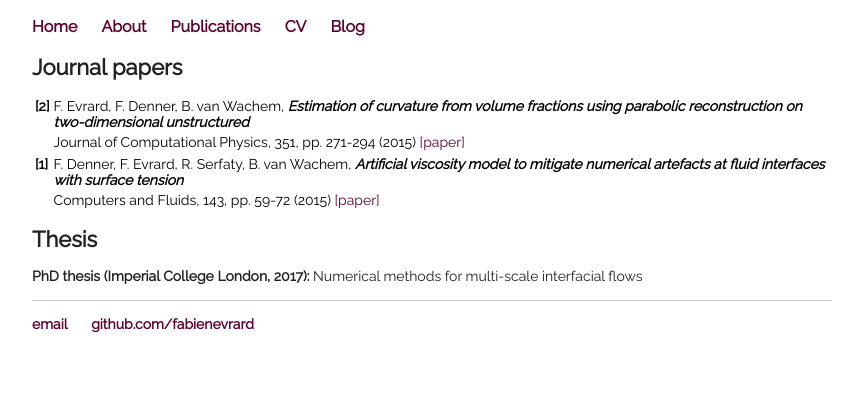
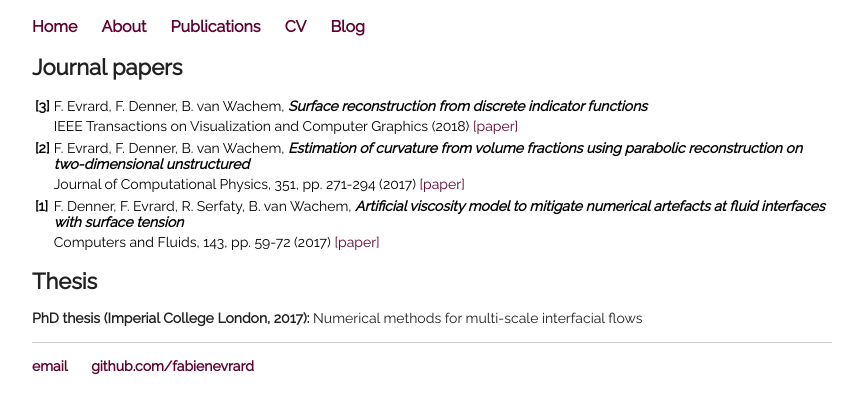
Before and after one commit to fabienevrard/fabienevrard.github.io, a Jekyll site: the page built from publications/index.html, in a window 1280 px wide. Shown: the top 414 px of the page, without its empty margins (208-1071 px from the left). Built offline with Jekyll 4.4.1, drawn with Linux system fonts in a browser that asks for light colours.

Commit message:
Update index.html

```diff
--- a/publications/index.html
+++ b/publications/index.html
@@ -6,14 +6,23 @@ title: Publications
 	<h1>Journal papers</h1>
 
 	 <table style="width:100%; vertical-align: top; text-align: left;">
-		  <tr>
+		 <tr>
+			 <td><b>[3]</b></td>
+			 <td>F. Evrard, F. Denner, B. van Wachem, <i><b>Surface reconstruction from discrete indicator functions</b></i></td>
+		 </tr>
+		 <tr>
+			 <td></td>
+			 <td>IEEE Transactions on Visualization and Computer Graphics (2018) <a href="https://doi.org/10.1109/TVCG.2018.2809751">[paper]</a></td>
+		 </tr>
+		 <tr></tr>
+		 <tr>
 			 <td><b>[2]</b></td>
 			 <td>F. Evrard, F. Denner, B. van Wachem, <i><b>Estimation of curvature from
 volume fractions using parabolic reconstruction on two-dimensional unstructured</b></i></td>
 		 </tr>
 		 <tr>
 			 <td></td>
-			 <td>Journal of Computational Physics, 351, pp. 271-294 (2015) <a href="https://doi.org/10.1016/j.jcp.2017.09.034">[paper]</a></td>
+			 <td>Journal of Computational Physics, 351, pp. 271-294 (2017) <a href="https://doi.org/10.1016/j.jcp.2017.09.034">[paper]</a></td>
 		 </tr>
 		 <tr></tr>
 		 <tr>
@@ -22,7 +31,7 @@ volume fractions using parabolic reconstruction on two-dimensional unstructured<
 		 </tr>
 		 <tr>
 			 <td></td>
-			 <td>Computers and Fluids, 143, pp. 59-72 (2015) <a href="https://doi.org/10.1016/j.compfluid.2016.11.006">[paper]</a></td>
+			 <td>Computers and Fluids, 143, pp. 59-72 (2017) <a href="https://doi.org/10.1016/j.compfluid.2016.11.006">[paper]</a></td>
 		 </tr>
 	</table>
 
```
